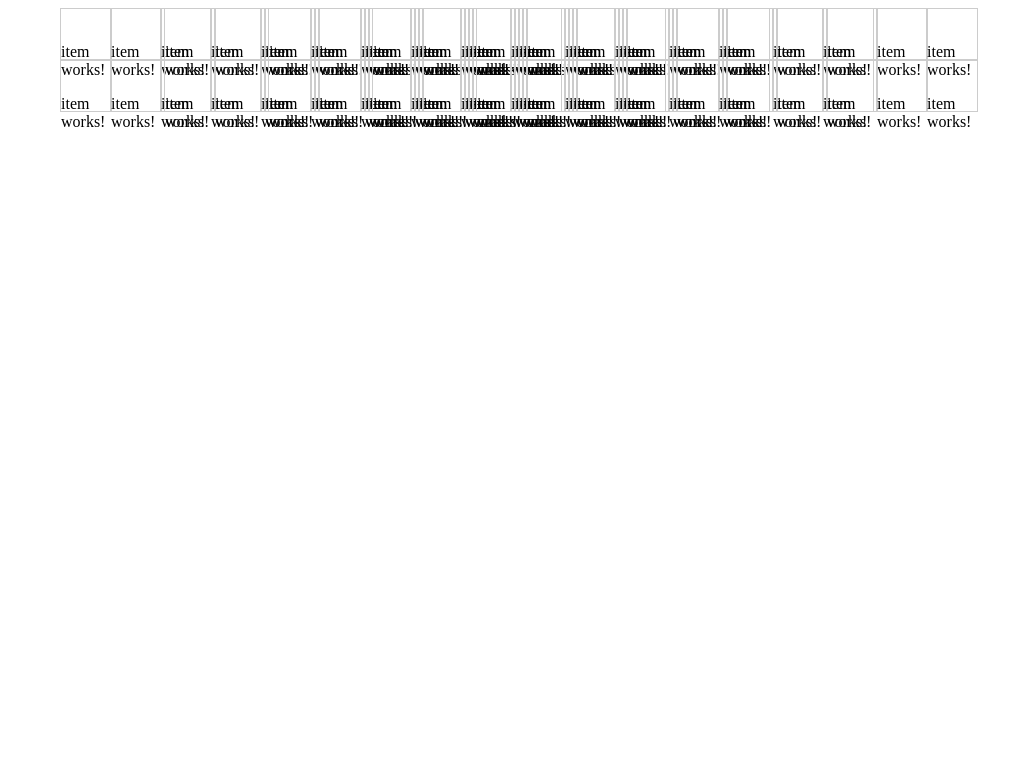
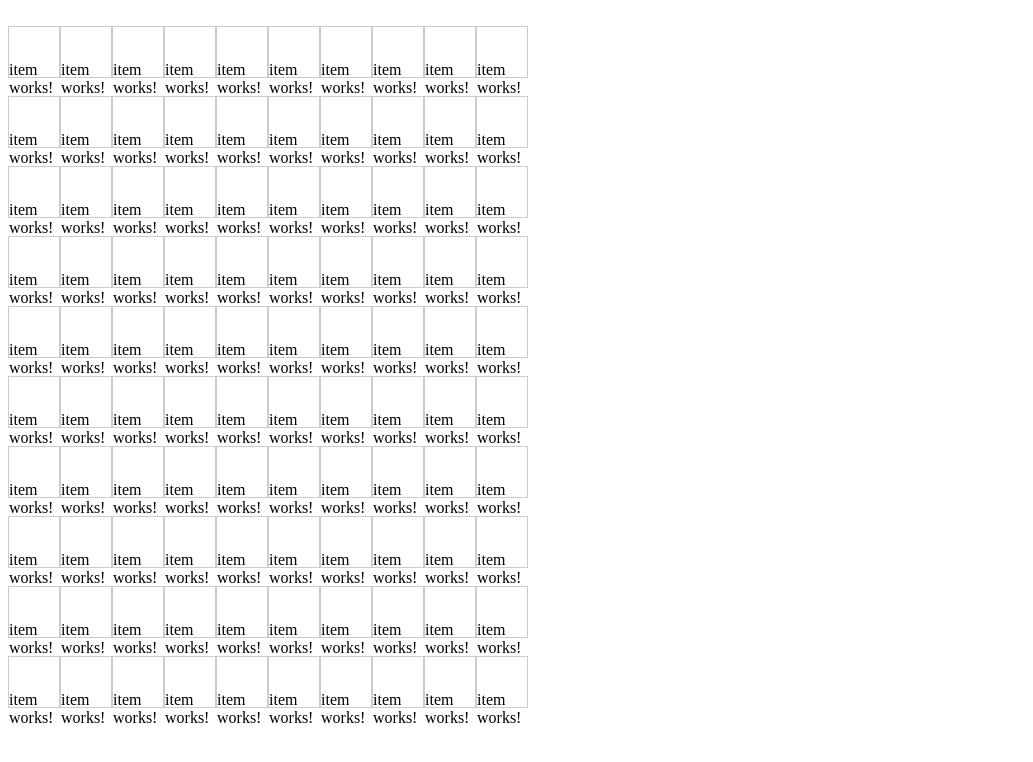
Before and after one commit to NathanArvan/2d-game, an Angular app: page / in a window 1280 px wide. Shown: the top 762 px of the page, without its empty margins (0-1033 px from the left). Built offline with nearby package versions, Linux system fonts and the light colour scheme.

Commit message:
grid layout is coherent

```diff
--- a/src/app/components/map/map.component.css
+++ b/src/app/components/map/map.component.css
@@ -1,18 +1,15 @@
 .map {
-  display: grid;
-  grid-template-columns: repeat(10, 50px);
-  grid-template-rows: repeat(10, 50px);
-  gap: 2px;
+  display: flex;
+  flex-direction: column;
+
 }
 
 .row {
-  display: grid;
-  grid-template-columns: repeat(10, 50px);
+  display: flex;
 }
 
 .cell {
   width: 50px;
   height: 50px;
   border: 1px solid #ccc;
-  position: relative;
 }
```
